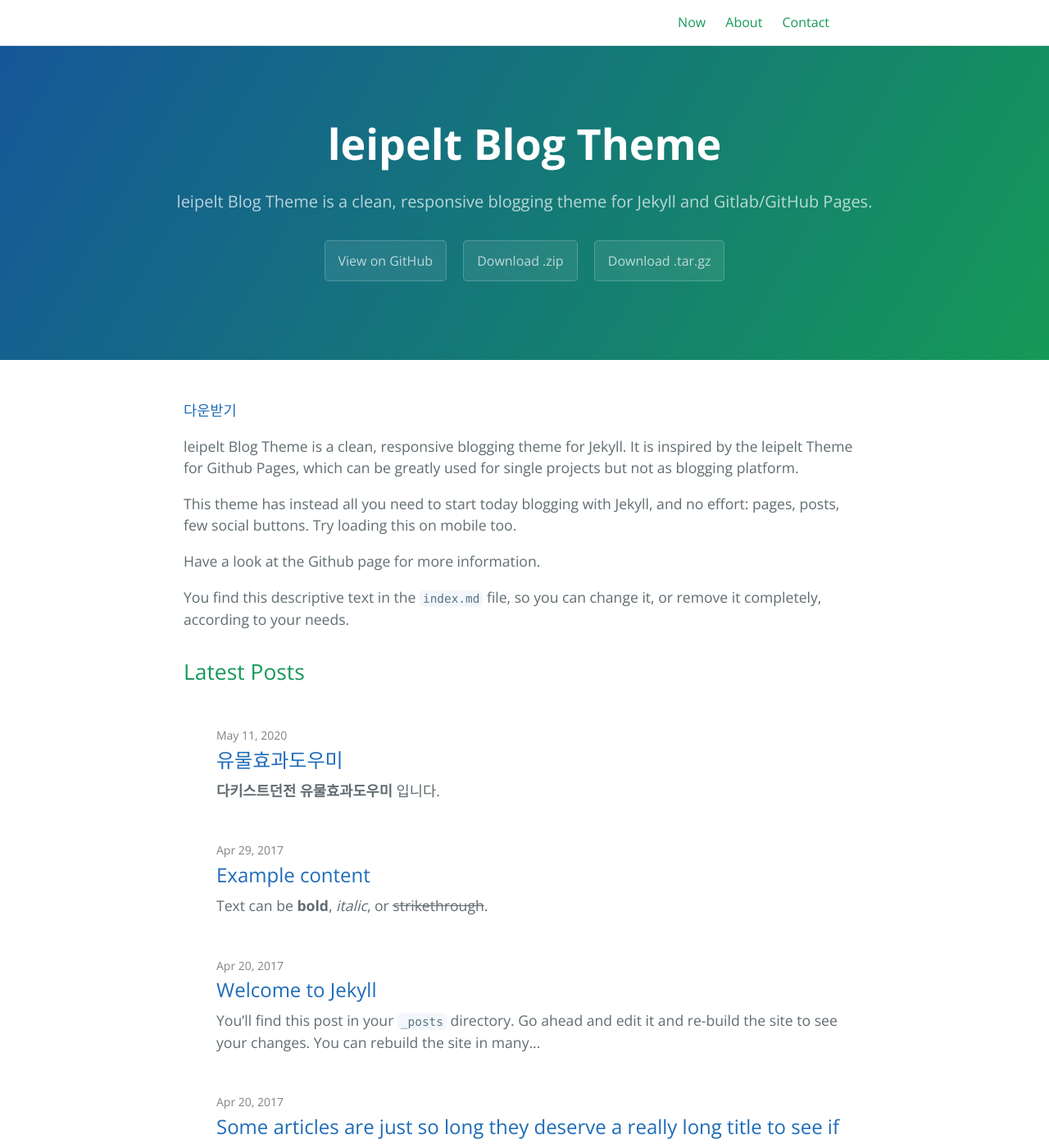
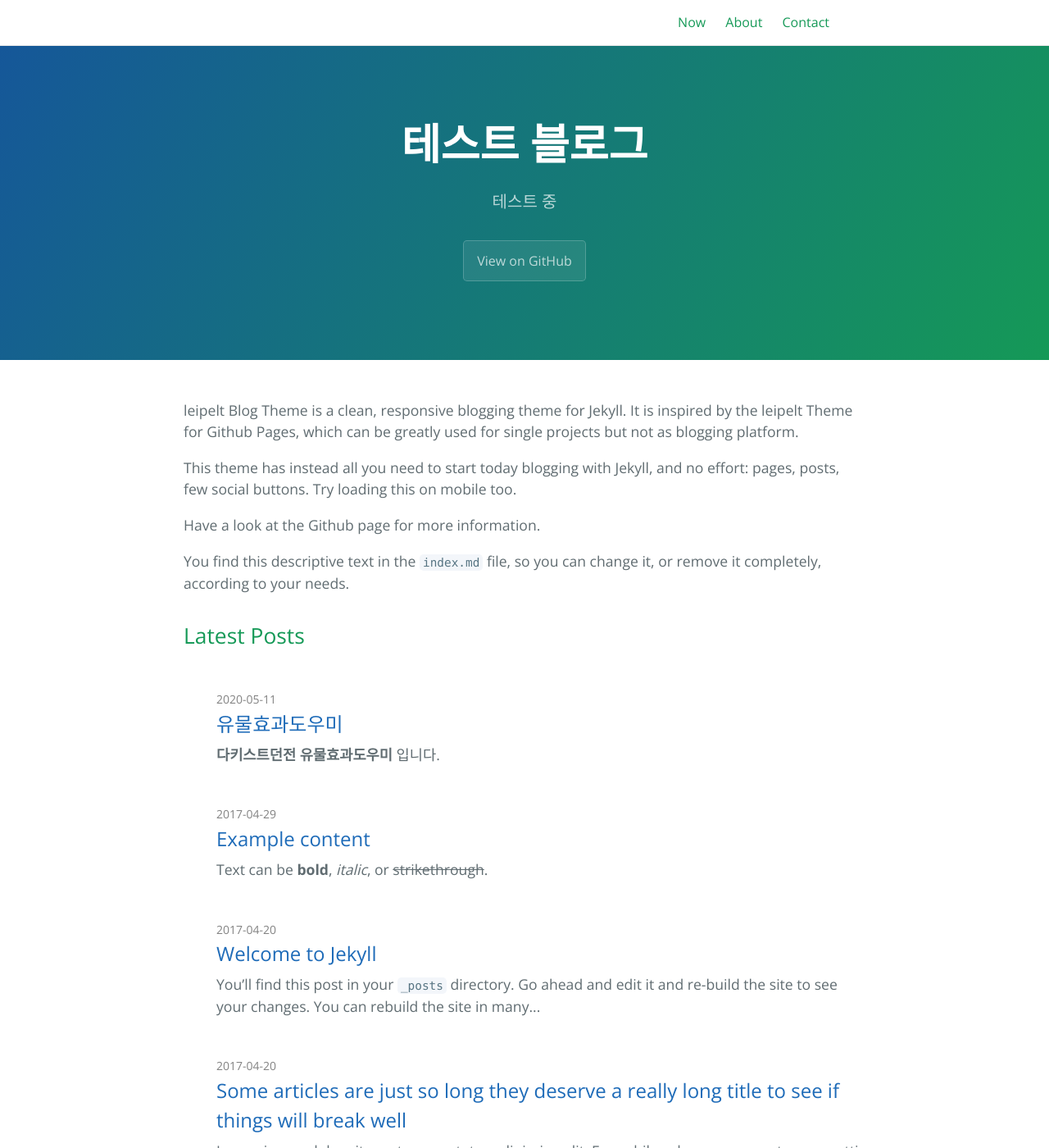
Before and after one commit to leipelt/hello-world, a Jekyll site: the page built from index.md, in a window 1280 px wide and 1400 px high. Shown: the whole window at 82% size. Built offline with Jekyll 4.4.1, drawn with Linux system fonts in a browser that asks for light colours; some of the changed text lies outside the part shown.

Commit message:
도커 후 첫 커밋

```diff
--- a/_config.yml
+++ b/_config.yml
@@ -1,9 +1,10 @@
-title: leipelt Blog Theme
-description: leipelt Blog Theme is a clean, responsive blogging theme for Jekyll and Gitlab/GitHub Pages.
-show_downloads: true
+title: 테스트 블로그
+description: 테스트 중
+show_downloads: false
 
 baseurl: "/hello-world" # change this to the subpath of your site, e.g. /blog. Leave it empty if you don't need it.
 url: "https://leipelt.github.io" # change this to the base hostname & protocol for your site
+#url: "https://localhost:4000" # change this to the base hostname & protocol for your site
 
 
 google_analytics:
@@ -11,7 +12,8 @@ google_analytics:
 # hello-world date format
 # refer to http://shopify.github.io/liquid/filters/date/ if you want to customize this
 hello-world:
-  date_format: "%b %-d, %Y"
+  #date_format: "%b %-d, %Y"
+  date_format: "%Y-%m-%d"
 
 theme: # leave it empty
 
--- a/index.md
+++ b/index.md
@@ -8,8 +8,6 @@
 layout: home
 ---
 
-[다운받기][download]
-
 leipelt Blog Theme is a clean, responsive blogging theme for Jekyll. It is inspired by the leipelt Theme for Github Pages, which can be greatly used for single projects but not as blogging platform.
 
 This theme has instead all you need to start today blogging with Jekyll, and no effort: pages, posts, few social buttons. Try loading this on mobile too.
@@ -17,6 +15,3 @@ This theme has instead all you need to start today blogging with Jekyll, and no
 Have a look at the Github page for more information.
 
 You find this descriptive text in the `index.md` file, so you can change it, or remove it completely, according to your needs.
-
-
-[download]: https://github.com/leipelt/hello-world/releases/download/%ED%85%8C%EC%8A%A4%ED%8A%B8/test.exe
```
Also changed, not shown: 404.md (+1 -1 lines), docker-compose.yml (added, +10 -0 lines), _sass/jekyll-theme-cayman-blog.scss (line endings or trailing spaces).
